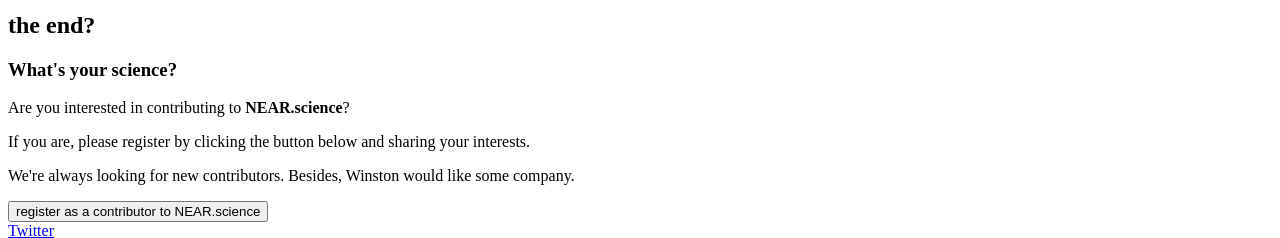
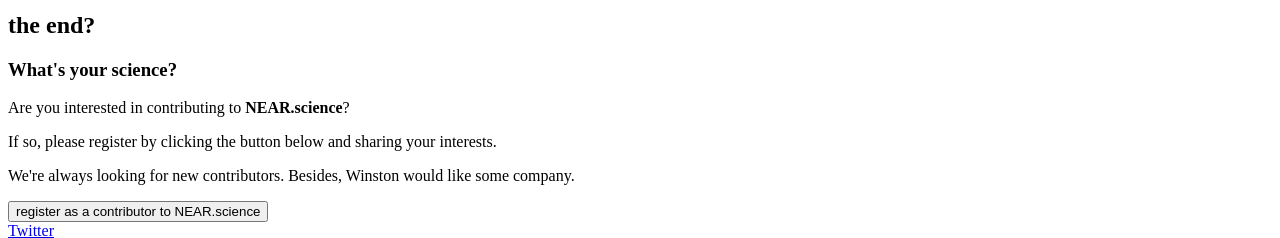
Before and after one commit to NEAR-Edu/near.science, a Vue app: page /about in a window 1280 px wide. Shown: the part 1920-2158 px from the top of the page. Built offline with nearby package versions, Linux system fonts and the light colour scheme.

Commit message:
minor edit to about page

```diff
--- a/src/pages/AboutPage.vue
+++ b/src/pages/AboutPage.vue
@@ -57,7 +57,7 @@
       <div class="mt-8 lg:mt-0">
         <div class="mt-5 space-y-2 prose prose-indigo text-gray-500 mx-auto lg:max-w-none lg:row-start-1 lg:col-start-1">
           <p>Are you interested in contributing to <strong>NEAR.science</strong>?</p>
-          <p>If you are, please register by clicking the button below and sharing your interests.</p>
+          <p>If so, please register by clicking the button below and sharing your interests.</p>
           <p>We're always looking for new contributors. Besides, Winston would like some company.</p>
         </div>
       </div>
```
